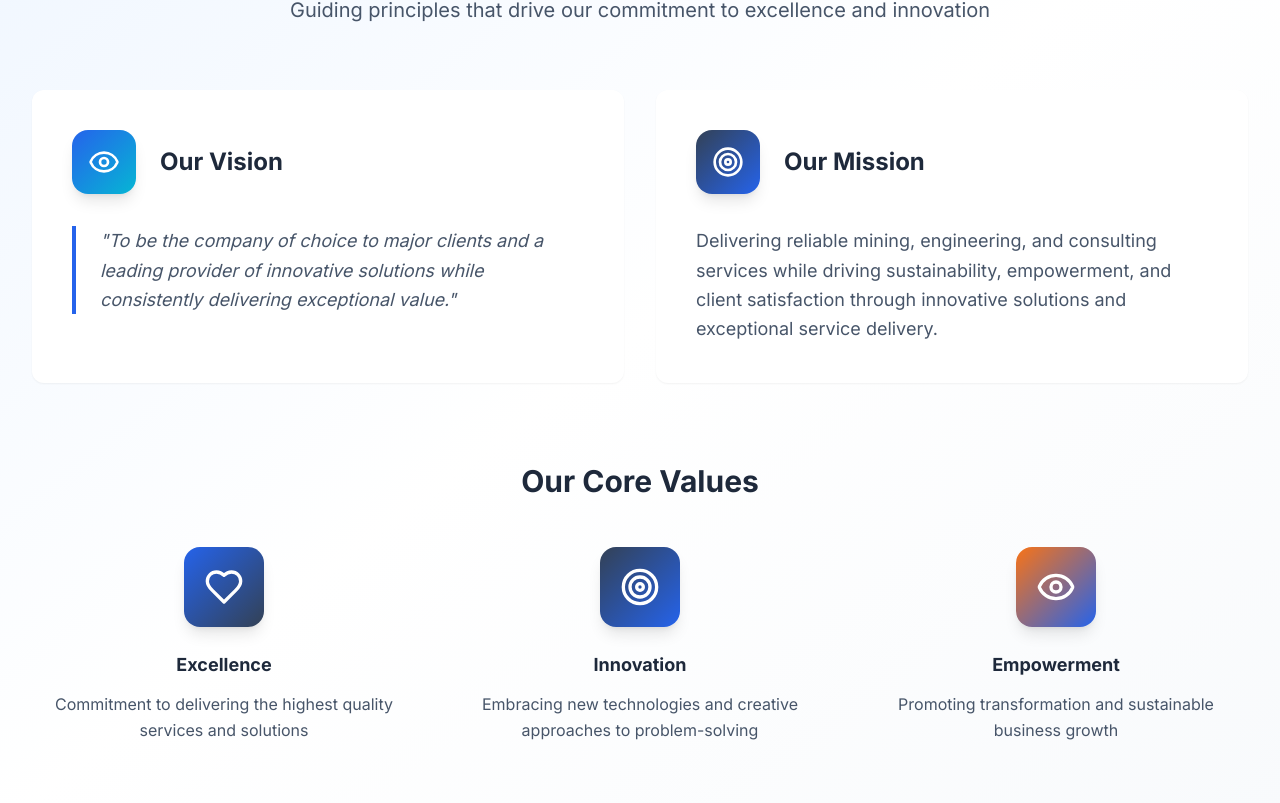
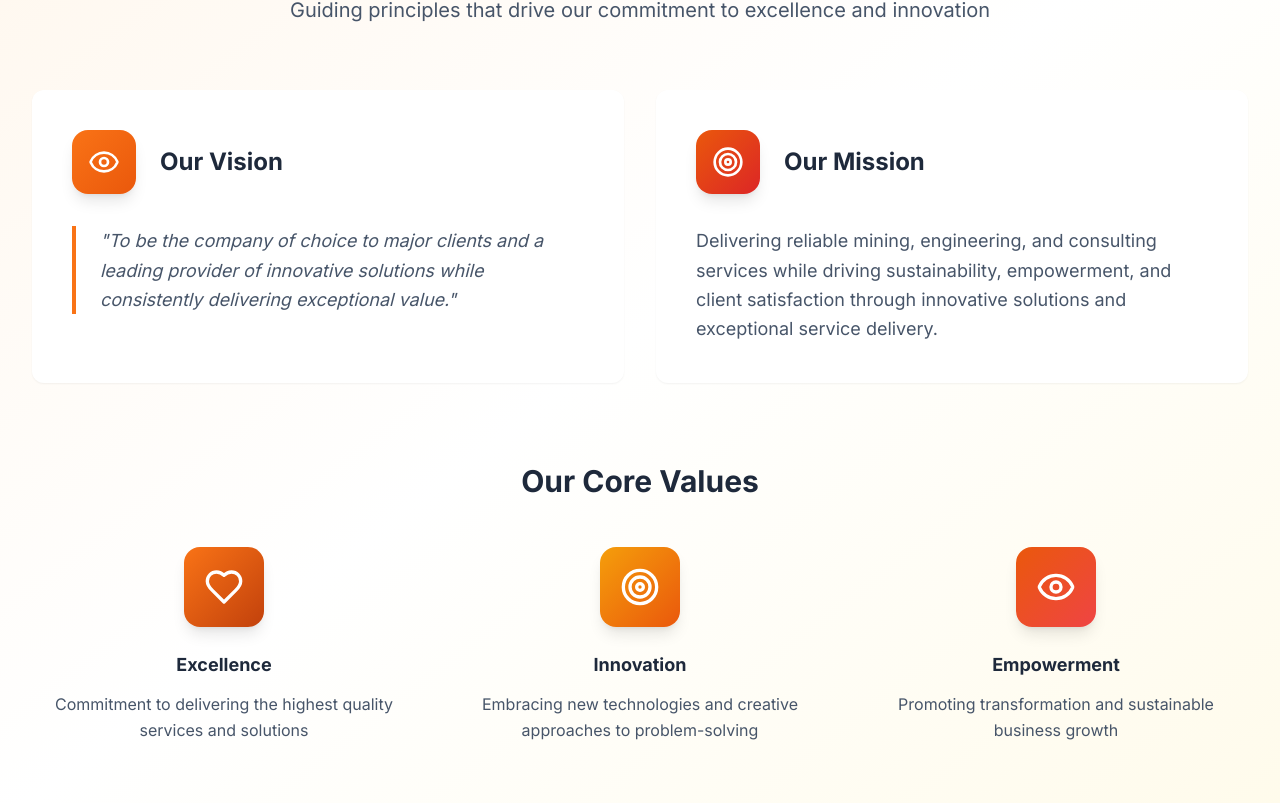
Before and after one commit to Empirial/siyalele-solutions-hub, a React (Vite) app: page / in a window 1280 px wide. Shown: the part 1897-2700 px from the top of the page. Built offline with nearby package versions, Linux system fonts and the light colour scheme; no server answers.

Commit message:
Update Vision.tsx

```diff
--- a/src/components/Vision.tsx
+++ b/src/components/Vision.tsx
@@ -3,7 +3,7 @@ import { Target, Eye, Heart } from "lucide-react";
 
 const Vision = () => {
   return (
-    <section className="py-20 bg-gradient-to-br from-blue-50 via-white to-slate-50">
+    <section className="py-20 bg-gradient-to-br from-orange-50 via-white to-amber-50">
       <div className="max-w-7xl mx-auto px-4 sm:px-6 lg:px-8">
         <div className="text-center mb-16">
           <h2 className="text-3xl md:text-4xl lg:text-5xl font-bold text-slate-800 mb-6 tracking-tight">
@@ -19,12 +19,12 @@ const Vision = () => {
           <Card className="group hover:shadow-xl transition-all duration-300 border-0 bg-white hover:-translate-y-1 transform">
             <CardContent className="p-10">
               <div className="flex items-center mb-8">
-                <div className="w-16 h-16 bg-gradient-to-br from-blue-600 to-cyan-500 rounded-2xl flex items-center justify-center mr-6 group-hover:scale-110 transition-transform duration-300 shadow-lg">
+                <div className="w-16 h-16 bg-gradient-to-br from-orange-500 to-orange-600 rounded-2xl flex items-center justify-center mr-6 group-hover:scale-110 transition-transform duration-300 shadow-lg">
                   <Eye className="h-8 w-8 text-white" />
                 </div>
                 <h3 className="text-2xl font-bold text-slate-800">Our Vision</h3>
               </div>
-              <blockquote className="text-lg text-slate-600 leading-relaxed italic border-l-4 border-blue-600 pl-6 group-hover:border-blue-500 transition-colors duration-300">
+              <blockquote className="text-lg text-slate-600 leading-relaxed italic border-l-4 border-orange-500 pl-6 group-hover:border-orange-400 transition-colors duration-300">
                 "To be the company of choice to major clients and a leading provider of innovative solutions while consistently delivering exceptional value."
               </blockquote>
             </CardContent>
@@ -34,7 +34,7 @@ const Vision = () => {
           <Card className="group hover:shadow-xl transition-all duration-300 border-0 bg-white hover:-translate-y-1 transform">
             <CardContent className="p-10">
               <div className="flex items-center mb-8">
-                <div className="w-16 h-16 bg-gradient-to-br from-slate-700 to-blue-600 rounded-2xl flex items-center justify-center mr-6 group-hover:scale-110 transition-transform duration-300 shadow-lg">
+                <div className="w-16 h-16 bg-gradient-to-br from-orange-600 to-red-600 rounded-2xl flex items-center justify-center mr-6 group-hover:scale-110 transition-transform duration-300 shadow-lg">
                   <Target className="h-8 w-8 text-white" />
                 </div>
                 <h3 className="text-2xl font-bold text-slate-800">Our Mission</h3>
@@ -51,7 +51,7 @@ const Vision = () => {
           <h3 className="text-2xl md:text-3xl font-bold text-slate-800 text-center mb-12">Our Core Values</h3>
           <div className="grid grid-cols-1 md:grid-cols-3 gap-8">
             <div className="text-center group">
-              <div className="w-20 h-20 bg-gradient-to-br from-blue-600 to-slate-700 rounded-2xl flex items-center justify-center mx-auto mb-6 group-hover:scale-110 group-hover:rotate-3 transition-all duration-300 shadow-lg group-hover:shadow-xl">
+              <div className="w-20 h-20 bg-gradient-to-br from-orange-500 to-orange-700 rounded-2xl flex items-center justify-center mx-auto mb-6 group-hover:scale-110 group-hover:rotate-3 transition-all duration-300 shadow-lg group-hover:shadow-xl">
                 <Heart className="h-10 w-10 text-white" />
               </div>
               <h4 className="font-bold text-slate-800 mb-3 text-lg">Excellence</h4>
@@ -59,7 +59,7 @@ const Vision = () => {
             </div>
 
             <div className="text-center group">
-              <div className="w-20 h-20 bg-gradient-to-br from-slate-700 to-blue-600 rounded-2xl flex items-center justify-center mx-auto mb-6 group-hover:scale-110 group-hover:rotate-3 transition-all duration-300 shadow-lg group-hover:shadow-xl">
+              <div className="w-20 h-20 bg-gradient-to-br from-amber-500 to-orange-600 rounded-2xl flex items-center justify-center mx-auto mb-6 group-hover:scale-110 group-hover:rotate-3 transition-all duration-300 shadow-lg group-hover:shadow-xl">
                 <Target className="h-10 w-10 text-white" />
               </div>
               <h4 className="font-bold text-slate-800 mb-3 text-lg">Innovation</h4>
@@ -67,7 +67,7 @@ const Vision = () => {
             </div>
 
             <div className="text-center group">
-              <div className="w-20 h-20 bg-gradient-to-br from-orange-500 to-blue-600 rounded-2xl flex items-center justify-center mx-auto mb-6 group-hover:scale-110 group-hover:rotate-3 transition-all duration-300 shadow-lg group-hover:shadow-xl">
+              <div className="w-20 h-20 bg-gradient-to-br from-orange-600 to-red-500 rounded-2xl flex items-center justify-center mx-auto mb-6 group-hover:scale-110 group-hover:rotate-3 transition-all duration-300 shadow-lg group-hover:shadow-xl">
                 <Eye className="h-10 w-10 text-white" />
               </div>
               <h4 className="font-bold text-slate-800 mb-3 text-lg">Empowerment</h4>
```
